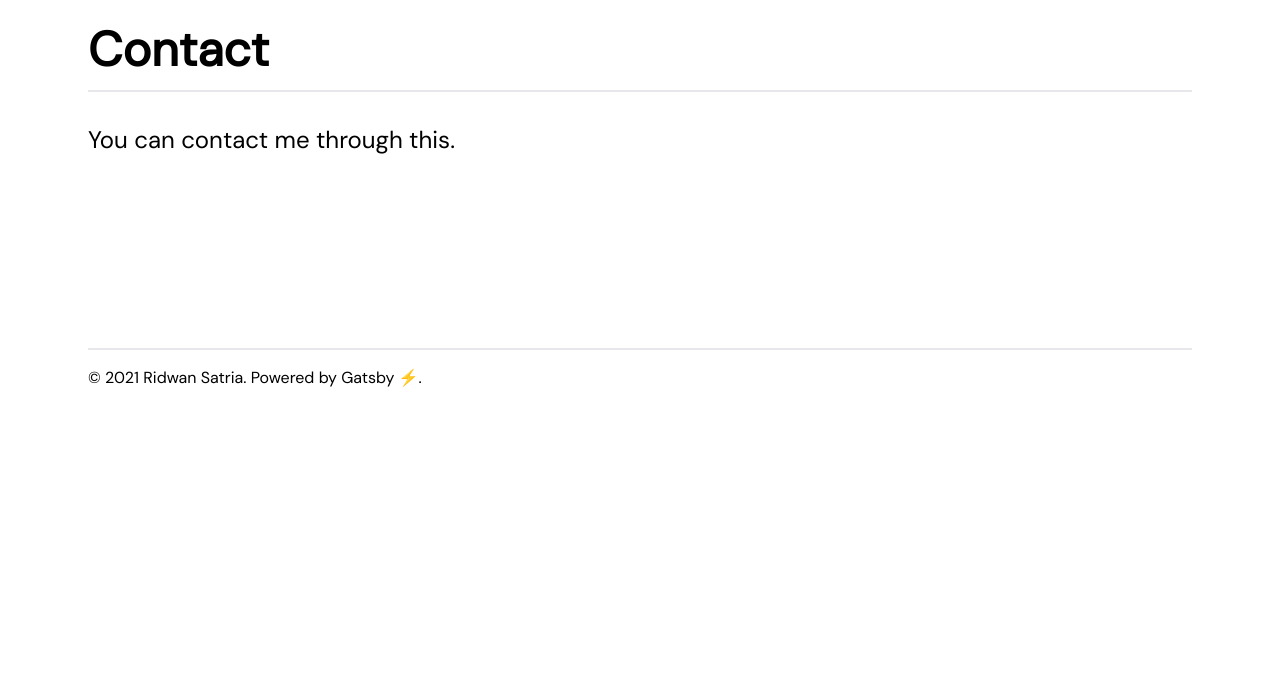
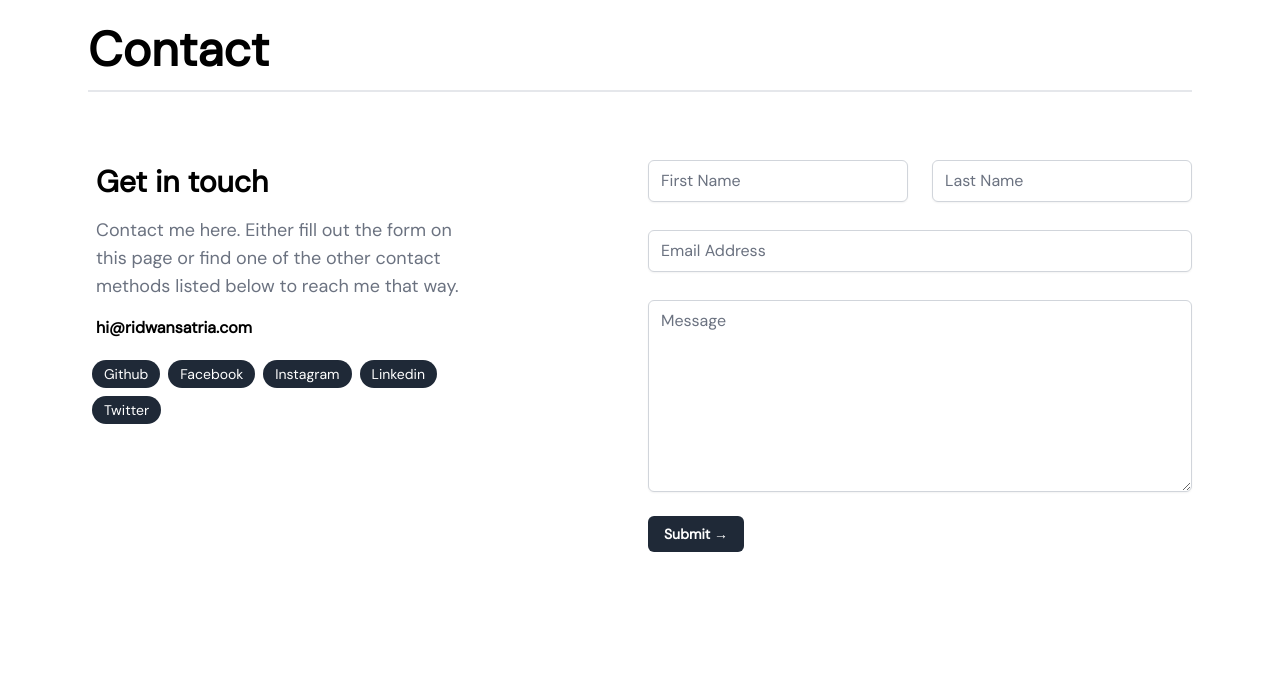
Before and after one commit to riidwansatria/ridwan-portofolio, a Gatsby site: page /contact in a window 1280 px wide. Shown: the part 126-800 px from the top of the page. Built offline with nearby package versions, Linux system fonts and the light colour scheme; Gatsby itself is replaced by a stand-in of ours; what @tailwindcss/typography would draw is missing.

Commit message:
contact page

```diff
--- a/gatsby-config.js
+++ b/gatsby-config.js
@@ -58,7 +58,7 @@ module.exports = {
     {
       resolve: `gatsby-plugin-google-analytics`,
       options: {
-        trackingId: `272804153`,
+        trackingId: `G-272804153`,
       },
     },
     {
--- a/package.json
+++ b/package.json
@@ -15,6 +15,7 @@
     "@fortawesome/react-fontawesome": "^0.1.14",
     "@headlessui/react": "^1.2.0",
     "@heroicons/react": "^1.0.1",
+    "@tailwindcss/forms": "^0.3.2",
     "@tailwindcss/typography": "^0.4.0",
     "gatsby": "^3.4.1",
     "gatsby-plugin-advanced-sitemap": "^2.0.0",
--- a/src/pages/contact.js
+++ b/src/pages/contact.js
@@ -4,15 +4,69 @@ import Layout from "../components/layout"
 import Seo from "../components/seo"
 
 // Step 2: Define your component
-const ContactPage = ({children}) => {
+const ContactPage = () => {
   return (
     <body>
       <Seo title="Contact" />
       <Layout>
         <h1 className="md:text-5xl text-3xl text-black dark:text-white font-bold mb-8 pb-4 border-b-2">Contact</h1>
-        <p className="md:text-2xl text-xl">
-            You can contact me through this.
-        </p>
+        <div className="grid md:grid-cols-2 grid-cols-1 gap-4 py-8">
+          <div className="col-span-1 space-y-4 max-w-sm mb-16">
+            <h3 className="md:text-3xl text-2xl font-semibold m-2">Get in touch</h3>
+            <p className="text-lg text-gray-500 m-2">
+              Contact me here. Either fill out the form on this page or find one of the other contact methods listed below to reach me that way.
+            </p>
+            <p><a href="mailto:hi@ridwansatria.com" className="font-semibold m-2">hi@ridwansatria.com</a></p>
+            <div className="flex flex-wrap">
+              <a className="inline-flex bg-gray-800 text-white text-sm px-3 py-1 m-1 rounded-full object-center" href="https://github.com/riidwansatria">Github</a>
+              <a className="inline-flex bg-gray-800 text-white text-sm px-3 py-1 m-1 rounded-full object-center" href="https://facebook.com/">Facebook</a>
+              <a className="inline-flex bg-gray-800 text-white text-sm px-3 py-1 m-1 rounded-full object-center" href="https://www.instagram.com/riidwansatria/">Instagram</a>
+              <a className="inline-flex bg-gray-800 text-white text-sm px-3 py-1 m-1 rounded-full object-center" href="https://www.linkedin.com/in/ridwansatria/">Linkedin</a>
+              <a className="inline-flex bg-gray-800 text-white text-sm px-3 py-1 m-1 rounded-full object-center" href="https://twitter.com/riidwansatria">Twitter</a>
+            </div>
+
+
+          </div>
+          <div className="col-span-1">
+            <h3 className="md:hidden md:text-3xl text-2xl font-semibold m-2">Contact Form</h3>
+            <form name="contact" method="POST" data-netlify="true">
+            <div class="grid grid-cols-1 md:gap-6 gap-4">
+              <div class="grid grid-cols-2 md:gap-6 gap-4">
+                <label className="col-span-1">
+                  <input
+                    type="text"
+                    class="mt-1 block w-full rounded-md border-gray-300 shadow-sm focus:border-lemon focus:ring focus:ring-lemon focus:ring-opacity-50"
+                    placeholder="First Name"
+                  />
+                </label>
+                <label className="col-span-1">
+                  <input
+                    type="text"
+                    class="mt-1 block w-full rounded-md border-gray-300 shadow-sm focus:border-lemon focus:ring focus:ring-lemon focus:ring-opacity-50"
+                    placeholder="Last Name"
+                  />
+                </label>
+              </div>
+              <label class="block">
+                <input
+                  type="email"
+                  class="mt-1 block w-full rounded-md border-gray-300 shadow-sm focus:border-lemon focus:ring focus:ring-lemon focus:ring-opacity-50"
+                  placeholder="Email Address"
+                />
+              </label>
+              <label class="block">
+                <textarea
+                  class="mt-1 block w-full h-48 rounded-md border-gray-300 shadow-sm focus:border-lemon focus:ring focus:ring-lemon focus:ring-opacity-50"
+                  rows="3" placeholder="Message"
+                ></textarea>
+              </label>
+              <div>
+                <button type="submit" className="bg-gray-800 hover:bg-gray-600 text-white text-sm sm:text-md font-bold py-2 px-4 rounded-md">Submit →</button>
+              </div>
+            </div>
+            </form>
+          </div>
+        </div>
       </Layout>
     </body>
   )
--- a/src/pages/index.js
+++ b/src/pages/index.js
@@ -4,8 +4,6 @@ import { Link, graphql } from "gatsby"
 import Bio from "../components/bio"
 import Layout from "../components/layout"
 import Seo from "../components/seo"
-
-import Greetings from "../components/utilities/greetings"
 
 
 const BlogIndex = ({ data, location }) => {
@@ -32,7 +30,7 @@ const BlogIndex = ({ data, location }) => {
         <div>
           <div class="md:py-32 py-12">
               <div class="md:pb-20 pb-12 mx-auto text-left font-family-sans ">
-                  <h2 class="md:text-6xl text-3xl text-black dark:text-white font-bold mb-4"><span className="text-2xl md:text-5xl text-gray-800"><Greetings/> 👋</span><br/>I'm Ridwan, Global Engineering student at Kyoto University</h2>
+                  <h2 class="md:text-6xl text-3xl text-black dark:text-white font-bold mb-4"><span className="text-2xl md:text-5xl text-gray-800">Hi! 👋</span><br/>I'm Ridwan, Global Engineering student at Kyoto University</h2>
                   <p class="text-lg text-gray-600 dark:text-gray-400">Welcome to my personal website. I will use this site as a platform to share my thoughts and showcase the projects that I’m currently doing/I’ve done in the past.</p>
                   <div className="inline-flex space-x-2">
                     <button className="bg-gray-800 hover:bg-gray-600 text-white text-sm sm:text-md font-bold my-8 py-2 px-4 rounded">
--- a/tailwind.config.js
+++ b/tailwind.config.js
@@ -43,5 +43,6 @@ module.exports = {
   },
   plugins: [
     require('@tailwindcss/typography'),
+    require('@tailwindcss/forms'),
   ],
 }
```
Also changed, not shown: 1 other file.
